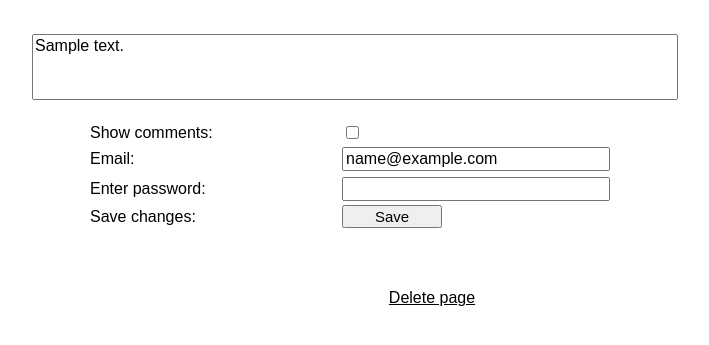
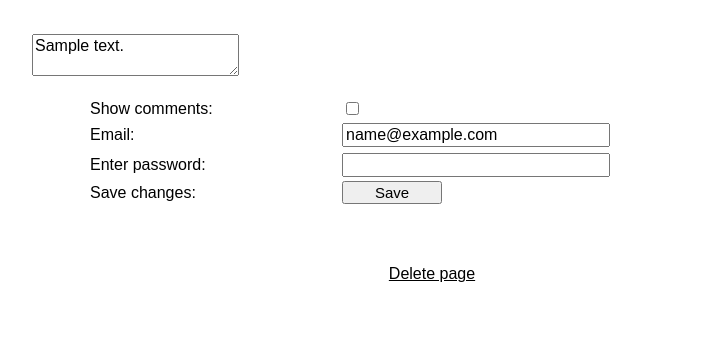
Before and after one commit to hroser/pygl, a Python web app: template templates/edit-page-en.html in a window 1280 px wide. Shown: the top 345 px of the page, without its empty margins (208-917 px from the left). Run offline with Jinja, Linux system fonts and the light colour scheme; the template is opened without the code that fills it: most values are stand-ins (such as "Sample title", 1, 10 or a date in 2020); some libraries are stand-ins or nearby versions.

Commit message:
change css

```diff
--- a/templates/edit-page-en.html
+++ b/templates/edit-page-en.html
@@ -8,14 +8,6 @@ body {
 font-family: sans-serif;
 width: 800px;
 margin: 0 auto;
-}
-
-textarea {
-width: 640px;
-height: 60px;
-resize: none;
-overflow: hidden;
-min-height: 25px;
 }
 
 .error {
@@ -352,7 +344,7 @@ function jumptoanchor(anchor){
 		<div>
 			<label>
 				<p>
-				 <textarea id="maintextarea" style="font: 16px sans-serif;" name="page_text0" id="page_text0">{{page_text0|safe}}</textarea>
+				 <textarea id="maintextarea" style="font: 16px sans-serif;" name="page_text0">{{page_text0|safe}}</textarea>
 				</p>
 			</label>
 		</div>
```
Also changed, not shown: templates/create-page-en.html (+1 -9 lines), templates/page-en.html (+11 -2 lines).
